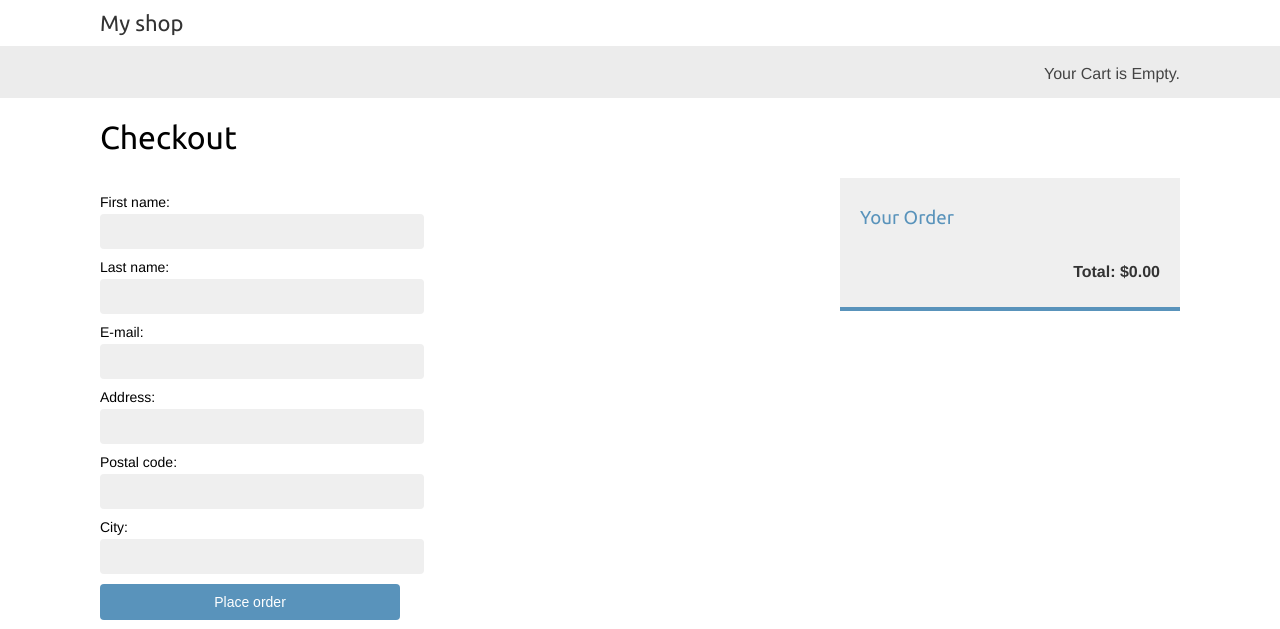
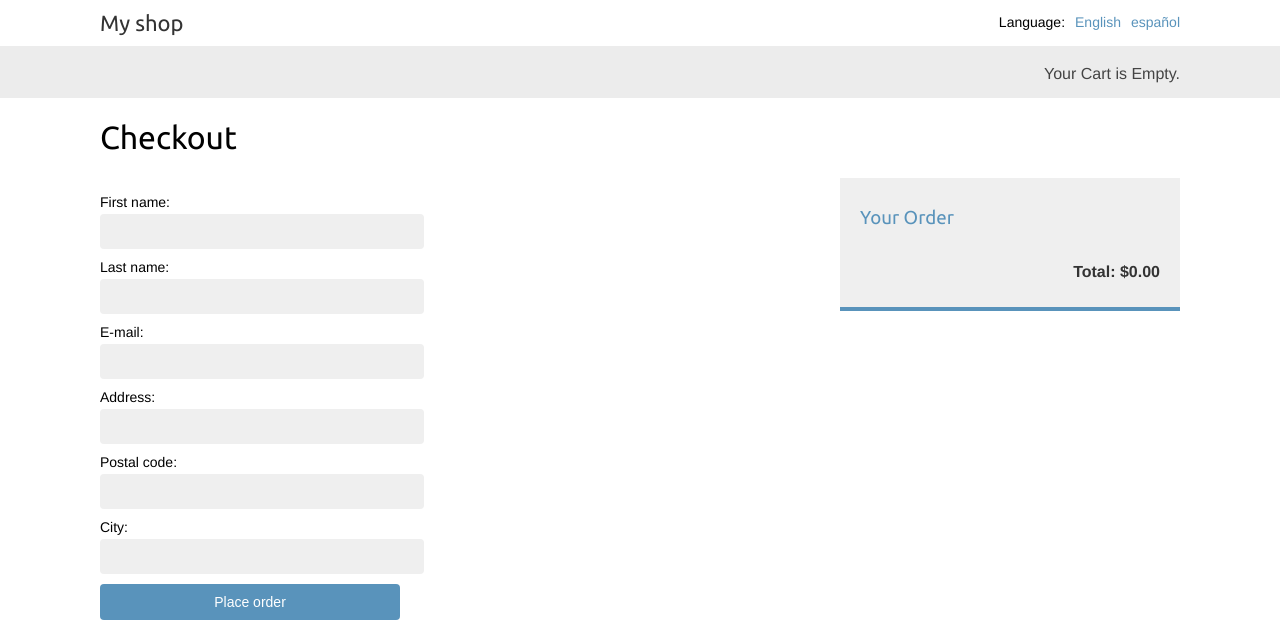
Before and after one commit to Aakashraz/shop, a Django app: page /en/orders/create/ in a window 1280 px wide. Shown: the top 629 px of the page. Run offline with Django 5.2, Linux system fonts and the light colour scheme; parts of the project's set-up code (start-up, migrations or seed data) failed here and were passed over.

Commit message:
url.py file translation

```diff
--- a/myshop/myshop/urls.py
+++ b/myshop/myshop/urls.py
@@ -21,6 +21,7 @@ from django.conf import settings
 from django.conf.urls.static import static
 from django.conf.urls.i18n import i18n_patterns
 from django.utils.translation import gettext_lazy as _
+from payment import webhooks
 
 urlpatterns = i18n_patterns(
     path('admin/', admin.site.urls),
@@ -33,6 +34,9 @@ urlpatterns = i18n_patterns(
     path('', include('shop.urls', namespace='shop')),
 )
 
+urlpatterns += [
+    path('payment/webhook/', webhooks.stripe_webhook, name='stripe-webhook'),
+]
 
 if settings.DEBUG:
     urlpatterns += static(
--- a/myshop/orders/urls.py
+++ b/myshop/orders/urls.py
@@ -1,11 +1,12 @@
 from django.urls import path
 from . import views
+from django.utils.translation import gettext_lazy as _
 
 
 app_name = 'orders'
 
 urlpatterns = [
-    path('create/', views.order_create, name='order_create'),
+    path(_('create/'), views.order_create, name='order_create'),
     path(
         'admin/order/<int:order_id>/', views.admin_order_detail, name='admin_order_detail'
     ),
--- a/myshop/payment/urls.py
+++ b/myshop/payment/urls.py
@@ -1,12 +1,13 @@
 from django.urls import path
 from . import views, webhooks
+from django.utils.translation import gettext_lazy as _
 
 app_name = 'payment'
 
 urlpatterns = [
-    path('process/', views.payment_process, name='process'),
-    path('completed/', views.payment_completed, name='completed'),
-    path('canceled/', views.payment_canceled, name='canceled'),
+    path(_('process/'), views.payment_process, name='process'),
+    path(_('completed/'), views.payment_completed, name='completed'),
+    path(_('canceled/'), views.payment_canceled, name='canceled'),
     path('webhook/', webhooks.stripe_webhook, name='stripe-webhook'),
 
 ]
--- a/myshop/shop/templates/shop/base.html
+++ b/myshop/shop/templates/shop/base.html
@@ -9,6 +9,22 @@
     <body>
         <div id="header">
             <a href="/" class="logo">{% translate "My shop" %}</a>
+            {% get_current_language as LANGUAGE_CODE %}
+            {% get_available_languages as LANGUAGES %}
+            {% get_language_info_list for LANGUAGES as languages %}
+            <div class="languages">
+                <p>{% translate "Language" %}:</p>
+                <ul class="languages">
+                    {% for language in languages %}
+                        <li>
+                            <a href="/{{ language.code }}/"
+                               {% if language.code == LANGUAGE_CODE %} class="selected"{% endif %}>
+                                {{ language.name_local }}
+                            </a>
+                        </li>
+                    {% endfor %}
+                </ul>
+            </div>
         </div>
         <div id="subheader">
             <div class="cart">
```
Also changed, not shown: myshop/db.sqlite3, myshop/locale/en/LC_MESSAGES/django.po, myshop/locale/es/LC_MESSAGES/django.po, myshop/orders/locale/en/LC_MESSAGES/django.po, myshop/orders/locale/es/LC_MESSAGES/django.po, 2 other files.
